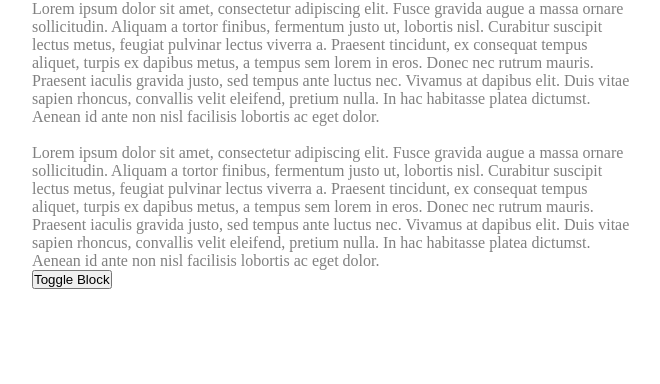
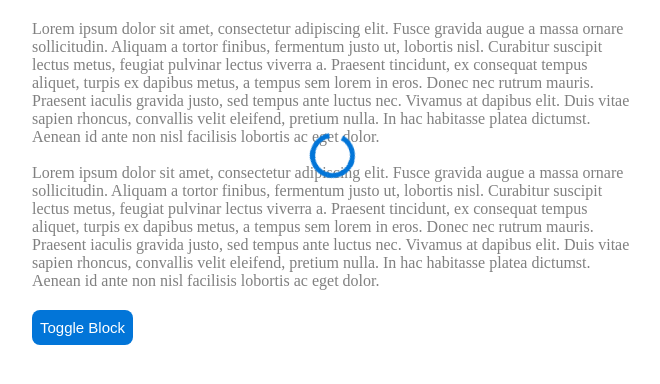
Before and after one commit to theonlyducks/react-block, a React app: page / in a window 1280 px wide. Both pictures are taken after a click on the button "Toggle Block". Shown: the top 384 px of the page, without its empty margins (308-968 px from the left). Built offline with nearby package versions, Linux system fonts and the light colour scheme.

Commit message:
add: loader styles component default

```diff
--- /dev/null
+++ b/public/App.css
@@ -0,0 +1,24 @@
+.container {
+    width: 600px;
+    margin: 0 auto;
+}
+
+.container .content {
+    margin-top: 20px;
+}
+
+.content .button {
+    margin-top: 20px;
+    border: none;
+    padding: 8px;
+    height: 35px;
+    border-radius: 8px;
+    color: white;
+    font-size: 15px;
+    cursor: pointer;
+    background-color: #0275d8;
+}
+
+.content .button:hover {
+    filter: brightness(.9);
+}
--- a/public/App.jsx
+++ b/public/App.jsx
@@ -1,17 +1,27 @@
+import './App.css';
+
 import { useState } from "react";
 import { BlockDuck } from "../src";
 
 export function App() {
     const [ blocking, setBlocking ] = useState();
     return (
-        <div style={{ width: 600, margin: '0 auto' }}>
-            <BlockDuck tag="div" blocking={blocking}>
-                Lorem ipsum dolor sit amet, consectetur adipiscing elit. Fusce gravida augue a massa ornare sollicitudin. Aliquam a tortor finibus, fermentum justo ut, lobortis nisl. Curabitur suscipit lectus metus, feugiat pulvinar lectus viverra a. Praesent tincidunt, ex consequat tempus aliquet, turpis ex dapibus metus, a tempus sem lorem in eros. Donec nec rutrum mauris. Praesent iaculis gravida justo, sed tempus ante luctus nec. Vivamus at dapibus elit. Duis vitae sapien rhoncus, convallis velit eleifend, pretium nulla. In hac habitasse platea dictumst. Aenean id ante non nisl facilisis lobortis ac eget dolor.
-                <br />
-                <br />
-                Lorem ipsum dolor sit amet, consectetur adipiscing elit. Fusce gravida augue a massa ornare sollicitudin. Aliquam a tortor finibus, fermentum justo ut, lobortis nisl. Curabitur suscipit lectus metus, feugiat pulvinar lectus viverra a. Praesent tincidunt, ex consequat tempus aliquet, turpis ex dapibus metus, a tempus sem lorem in eros. Donec nec rutrum mauris. Praesent iaculis gravida justo, sed tempus ante luctus nec. Vivamus at dapibus elit. Duis vitae sapien rhoncus, convallis velit eleifend, pretium nulla. In hac habitasse platea dictumst. Aenean id ante non nisl facilisis lobortis ac eget dolor.
-            </BlockDuck>
-            <button type="button" onClick={() => setBlocking(!blocking)}>Toggle Block</button>
+        <div className="container">
+            <div className="content">
+                <BlockDuck tag="div" blocking={blocking} >
+                    Lorem ipsum dolor sit amet, consectetur adipiscing elit. Fusce gravida augue a massa ornare sollicitudin. Aliquam a tortor finibus, fermentum justo ut, lobortis nisl. Curabitur suscipit lectus metus, feugiat pulvinar lectus viverra a. Praesent tincidunt, ex consequat tempus aliquet, turpis ex dapibus metus, a tempus sem lorem in eros. Donec nec rutrum mauris. Praesent iaculis gravida justo, sed tempus ante luctus nec. Vivamus at dapibus elit. Duis vitae sapien rhoncus, convallis velit eleifend, pretium nulla. In hac habitasse platea dictumst. Aenean id ante non nisl facilisis lobortis ac eget dolor.
+                    <br />
+                    <br />
+                    Lorem ipsum dolor sit amet, consectetur adipiscing elit. Fusce gravida augue a massa ornare sollicitudin. Aliquam a tortor finibus, fermentum justo ut, lobortis nisl. Curabitur suscipit lectus metus, feugiat pulvinar lectus viverra a. Praesent tincidunt, ex consequat tempus aliquet, turpis ex dapibus metus, a tempus sem lorem in eros. Donec nec rutrum mauris. Praesent iaculis gravida justo, sed tempus ante luctus nec. Vivamus at dapibus elit. Duis vitae sapien rhoncus, convallis velit eleifend, pretium nulla. In hac habitasse platea dictumst. Aenean id ante non nisl facilisis lobortis ac eget dolor.
+                </BlockDuck>
+                <button
+                    type="button"
+                    className="button"
+                    onClick={() => setBlocking(!blocking)}
+                >
+                    Toggle Block
+                </button>
+            </div>
         </div>
     )
 }
--- a/src/BlockDuck/Loader/index.jsx
+++ b/src/BlockDuck/Loader/index.jsx
@@ -1,9 +1,12 @@
-
+import './styles.css';
 
 export function Loader() {
     return (
-        <div>
-            Loading...
+        <div className="loader">
+            <div className="indicator" />
+            <div className="indicator" />
+            <div className="indicator" />
+            <div className="indicator" />
         </div>
     )
 }
--- /dev/null
+++ b/src/BlockDuck/Loader/styles.css
@@ -0,0 +1,40 @@
+.loader .indicator {
+    box-sizing: border-box;
+    display: block;
+    position: absolute;
+    width: 45px;
+    height: 45px;
+    margin: 8px;
+    border-radius: 50%;
+    border: 5px solid #0275d8;
+    border-color: #0275d8 transparent transparent transparent;
+    animation: loader 1.2s cubic-bezier(0.5, 0, 0.5, 1) infinite;
+}
+
+.loader {
+    display: inline-block;
+    position: relative;
+    width: 60px;
+    height: 60px;
+}
+
+.loader .indicator:nth-child(1) {
+    animation-delay: -0.45s;
+}
+
+.loader .indicator:nth-child(2) {
+    animation-delay: -0.3s;
+}
+
+.loader .indicator:nth-child(3) {
+    animation-delay: -0.15s;
+}
+
+@keyframes loader {
+    0% {
+        transform: rotate(0deg);
+    }
+    100% {
+        transform: rotate(360deg);
+    }
+}
--- a/src/BlockDuck/index.jsx
+++ b/src/BlockDuck/index.jsx
@@ -1,11 +1,11 @@
-import './style.css';
+import './styles.css';
 
 import React from 'react';
 
 import { Loader as DefaultLoader } from  './Loader';
 
 export function BlockDuck({ children, ...props }) {
-    const { tag: Tag, loader: Loader, blocking, className } = props;
+    const { tag: Tag, loader: Loader, message, blocking, className } = props;
     const classes = blocking ? `block-duck ${className}` : className;
     return (
         <Tag className={classes}>
@@ -14,7 +14,10 @@ export function BlockDuck({ children, ...props }) {
                 <div className='block-duck__container'>
                     <div className='block-duck__overlay' />
                     <div className='block-duck__message'>
-                        {React.isValidElement(Loader) ? Loader : <DefaultLoader/>}
+                        <div className="block-duck__message--content">
+                            {React.isValidElement(Loader) ? Loader : <DefaultLoader/>}
+                            {message}
+                        </div>
                     </div>
                 </div>
             }
--- a/src/BlockDuck/style.css
+++ /dev/null
@@ -1,24 +0,0 @@
-.block-duck {
-    position: relative;
-}
-
-.block-duck .block-duck__container {
-    position: absolute;
-    z-index: 1000;
-    top: 0;
-    right: 0;
-    bottom: 0;
-    left: 0;
-    height: 100%;
-    cursor: wait;
-    overflow: hidden;
-}
-
-
-.block-duck .block-duck__overlay {
-    width: 100%;
-    height: 100%;
-    opacity: 0.5;
-    filter: alpha(opacity=50);
-    background-color: white;
-}
--- /dev/null
+++ b/src/BlockDuck/styles.css
@@ -0,0 +1,44 @@
+.block-duck {
+    position: relative;
+}
+
+.block-duck .block-duck__container {
+    position: absolute;
+    z-index: 1000;
+    top: 0;
+    right: 0;
+    bottom: 0;
+    left: 0;
+    height: 100%;
+    cursor: wait;
+    overflow: hidden;
+}
+
+.block-duck .block-duck__container:focus {
+    outline: none;
+}
+
+.block-duck .block-duck__overlay {
+    width: 100%;
+    height: 100%;
+    opacity: 0.5;
+    filter: alpha(opacity=50);
+    background-color: white;
+}
+
+.block-duck .block-duck__message {
+    position: absolute;
+    top: 50%;
+    left: 0;
+    right: 0;
+    z-index: 1001;
+    text-align: center;
+    transform: translateY(-50%);
+}
+
+.block-duck .block-duck__message--content {
+    display: flex;
+    flex-direction: column;
+    justify-content: center;
+    align-items: center;
+}
```
